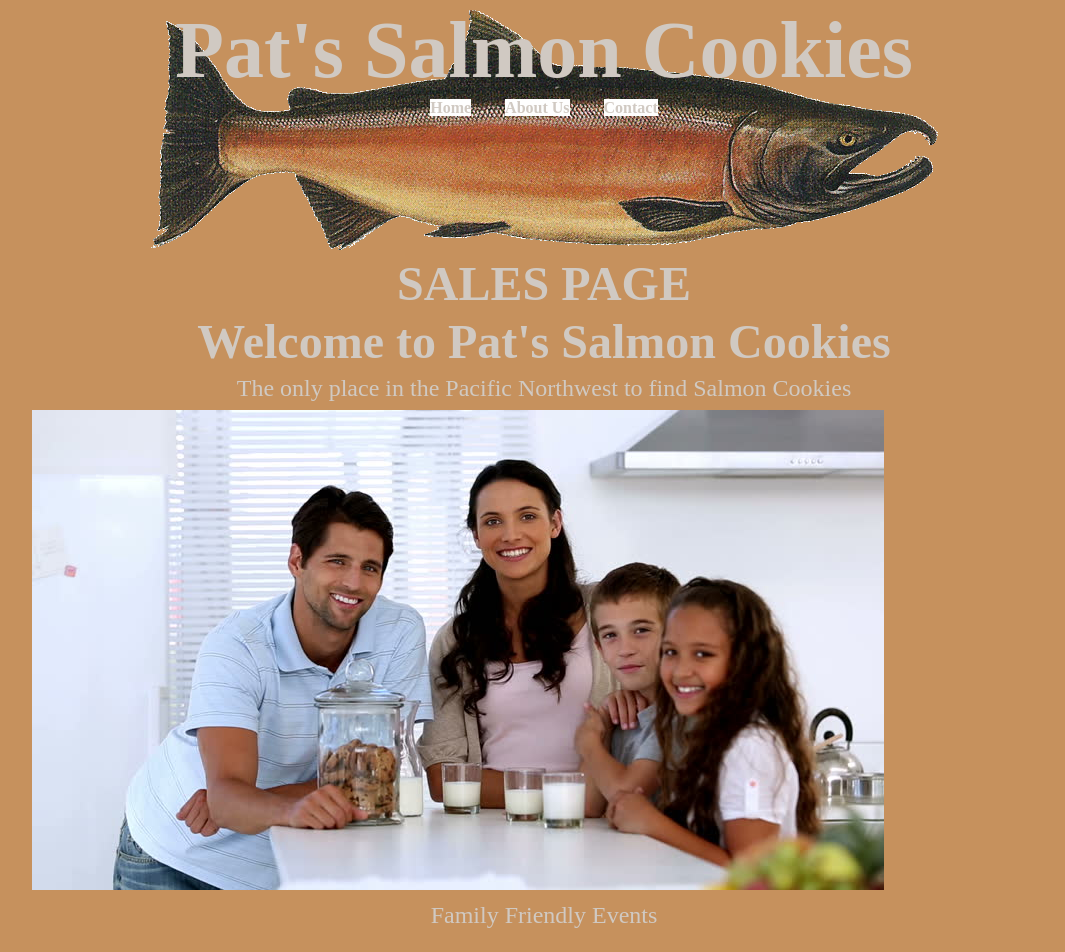
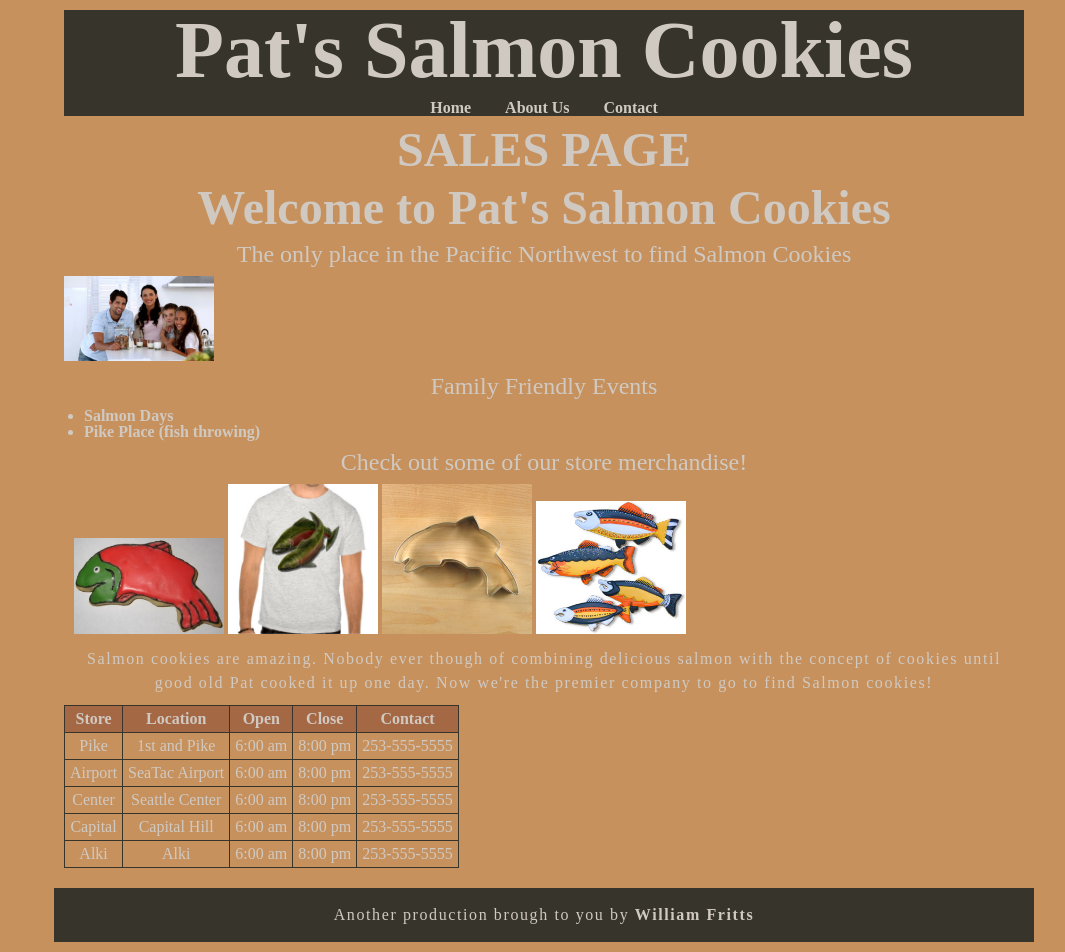
Before and after one commit to wafman/201d56_salmon_cookies, a plain HTML site: page index.html in a window 1280 px wide. Shown: the top 952 px of the page, without its empty margins (96-1161 px from the left). Drawn offline with Linux system fonts and the light colour scheme.

Commit message:
added new styling

```diff
--- a/css/style.css
+++ b/css/style.css
@@ -38,15 +38,18 @@ p {
 
 ul li {
   margin-left: 20px;
-  list-style: url(/img/salmon.png);
+  list-style: disc;
 }
 
 header {
-  background-image: url(/img/salmon.png);
+  width: 960px;
+  margin: 0px auto;
+  background-color: #36342b;
+  /* background-image: url(/img/salmon.png);
   background-size: auto;
   background-repeat: no-repeat;
   background-position: center;
-  height: 240px;
+  height: 240px; */
   /* background-position: center; */
 }
 
@@ -58,17 +61,15 @@ header h1 {
 }
 
 main {
-  width: 80%;
-  margin: auto;
+  width: 960px;
+  margin: 0px auto;
 }
 
 div {
   margin: 10px;
 }
 
-nav a {
-  background-image: url(/img/chinook.jpg);
-}
+
 
 nav ul {
   text-align: center;
@@ -112,7 +113,14 @@ form input {
 }
 
 footer {
+  width: 960px;
+  margin: 20px auto;
+  padding: 10px;
+  background-color: #36342b;
   text-align: center;
-  margin: 20px;
-  padding: 10px;
+
 }
+
+img {
+  width: 150px;
+}
```
